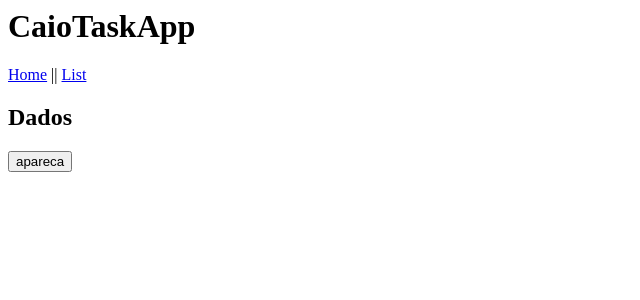
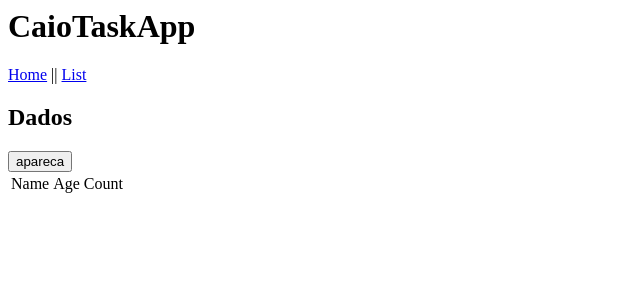
Before and after one commit to CaioCroccia/Angular_P3, an Angular app: page /list in a window 1280 px wide. Shown: the top 300 px of the page, without its empty margins (0-640 px from the left). Built offline with nearby package versions, Linux system fonts and the light colour scheme.

Commit message:
5 files modified

```diff
--- a/src/app/app.component.ts
+++ b/src/app/app.component.ts
@@ -7,4 +7,5 @@ import { Component, VERSION } from '@angular/core';
 })
 export class AppComponent  {
   name = 'Angular ' + VERSION.major;
+
 }
--- a/src/app/caio-home/caio-home.component.html
+++ b/src/app/caio-home/caio-home.component.html
@@ -2,3 +2,6 @@
 <h3>Caio Croccia Pereira de Carvalho</h3>
 <h2>RA:</h2>
 <h3>0050832011003</h3>
+<div>
+{{data1 | date : 'dd/MM/yyyy HH:mm' : '+00:00' }}
+</div>
--- a/src/app/caio-home/caio-home.component.ts
+++ b/src/app/caio-home/caio-home.component.ts
@@ -6,7 +6,7 @@ import { Component, OnInit } from '@angular/core';
   styleUrls: ['./caio-home.component.css']
 })
 export class CaioHomeComponent implements OnInit {
-
+  data1 = new Date('2021-04-23T10:00:00.000');
   constructor() { }
 
   ngOnInit() {
--- a/src/app/caio-list/caio-list.component.html
+++ b/src/app/caio-list/caio-list.component.html
@@ -11,3 +11,15 @@
   </li>
 </ul>
 <button (click)="lista.getDados()">apareca</button>
+<table>
+  <tr >
+    <td>Name</td>
+    <td>Age</td>
+    <td>Count</td>
+  </tr>
+  <tr >
+    <td></td>
+    <td></td>
+    <td></td>
+</tr>
+</table>
```
Also changed, not shown: src/app/caio-list.service.ts (+3 -6 lines).
